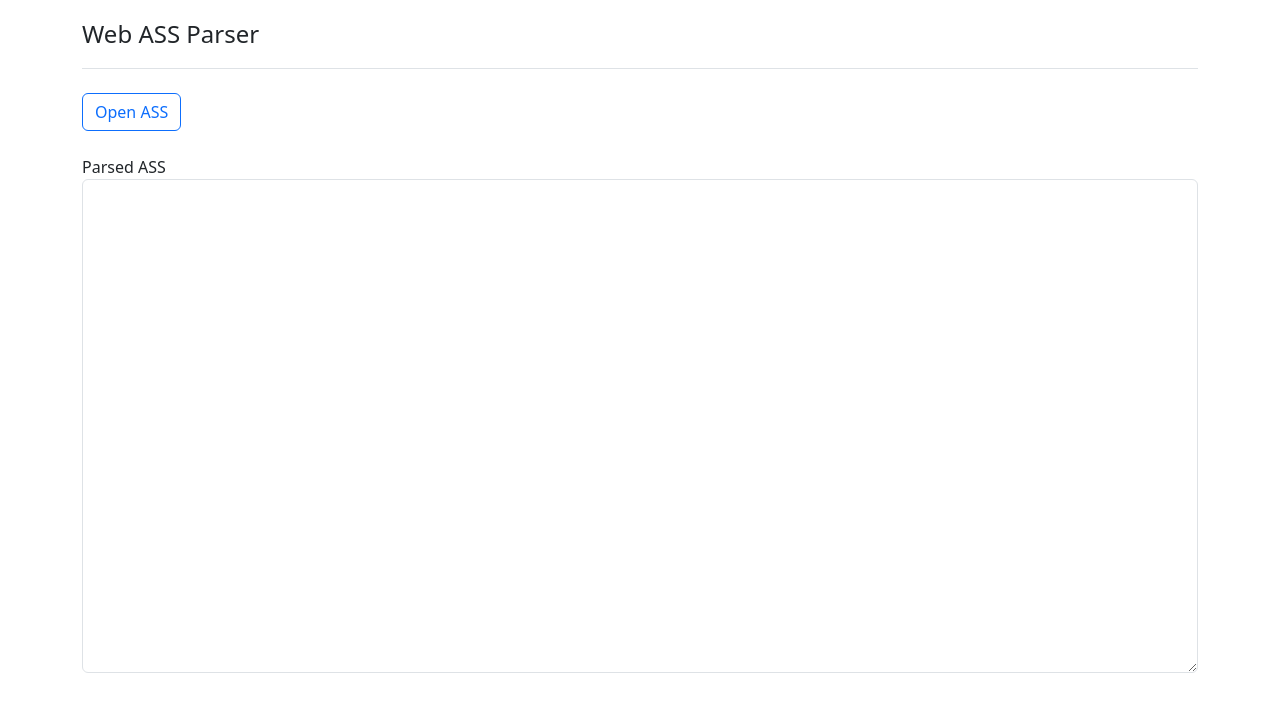
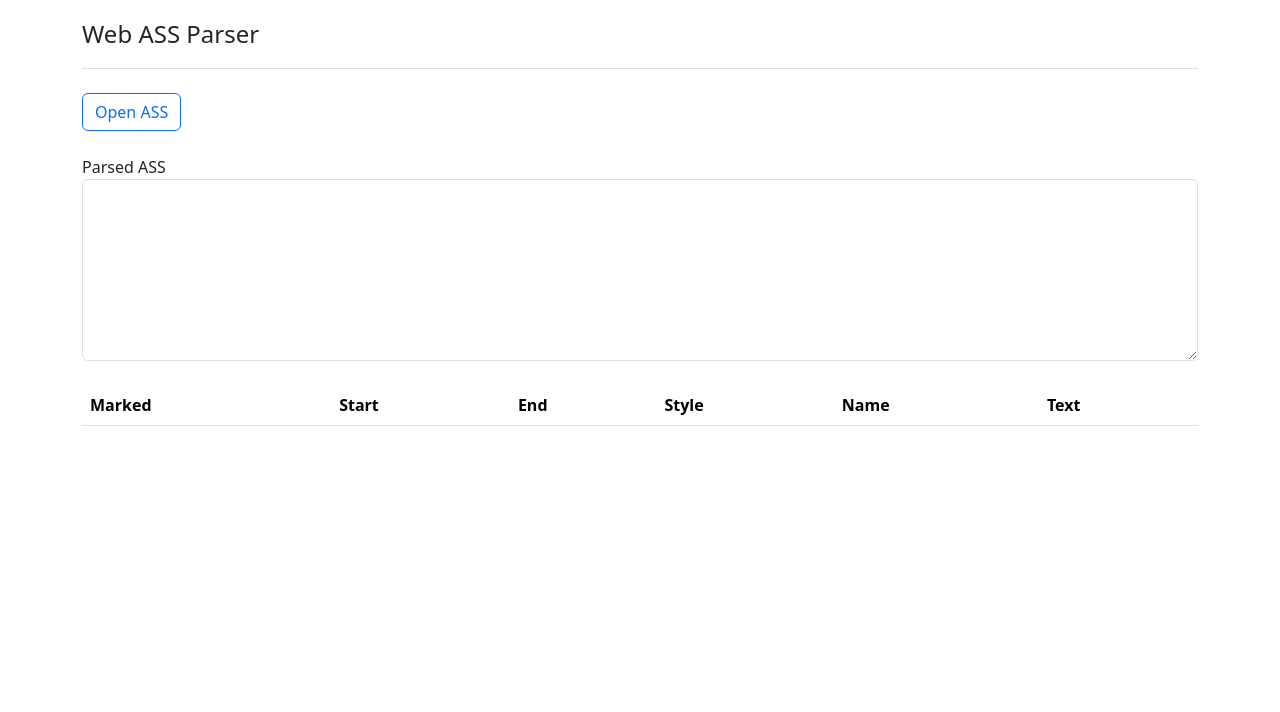
Before and after one commit to ihkk/Web-ASSReader, a React (Create React App) app: page / in a window 1280 px wide. Shown: the top 712 px of the page. Built offline with nearby package versions, Linux system fonts and the light colour scheme.

Commit message:
table demo

```diff
--- a/src/App.js
+++ b/src/App.js
@@ -8,6 +8,8 @@ import React, { useEffect, useState } from "react";
 function App() {
 
   const [parsedContent, setParsedContent] = useState('');
+  const [events, setEvents] = useState([]);
+
 
   const handleFileUpload = (event) => {
     const file = event.target.files[0];
@@ -17,9 +19,13 @@ function App() {
         const content = e.target.result;
         // 使用ass-parser解析文件内容
         const parsedData = assParser(content, { comments: true });
+        // 提取对话和正文
+        const eventsSection = parsedData.find(section => section.section === "Events");
+        const dialoguesAndComments = eventsSection.body.filter(item => item.key === "Dialogue" || item.key === "Comment");
         // 转换成字符串，便于在textarea中显示
-        const jsonString = JSON.stringify(parsedData, null, 2);
+        const jsonString = JSON.stringify(dialoguesAndComments, null, 2);
         setParsedContent(jsonString);
+        setEvents(dialoguesAndComments);
       };
       reader.readAsText(file);
     }
@@ -50,6 +56,7 @@ function App() {
             <label className="btn btn-outline-primary" htmlFor="uploadASS">Open ASS</label>
           </div>
         </div>
+
         <div className="row">
           <div className="col-md-12 mb-4">
             <div class="form-group">
@@ -57,13 +64,45 @@ function App() {
               <textarea
                 className="form-control"
                 id="parsedAss"
-                rows="20"
+                rows="7"
                 value={parsedContent}
                 readOnly
               ></textarea>
             </div>
           </div>
         </div>
+
+        <div className="row">
+          <div className="col-md-12 mb-4">
+            <table className="table">
+              <thead>
+                <tr>
+                  <th>Marked</th>
+                  <th>Start</th>
+                  <th>End</th>
+                  <th>Style</th>
+                  <th>Name</th>
+                  <th>Text</th>
+                  {/* ...其他列... */}
+                </tr>
+              </thead>
+              <tbody>
+                {events.map((event, index) => (
+                  <tr key={index}>
+                    <td>{event.value.Marked}</td>
+                    <td>{event.value.Start}</td>
+                    <td>{event.value.End}</td>
+                    <td>{event.value.Style}</td>
+                    <td>{event.value.Name}</td>
+                    <td>{event.value.Text}</td>
+                  </tr>
+                ))}
+              </tbody>
+            </table>
+          </div>
+        </div>
+
+
       </div>
     </div>
   );
```
